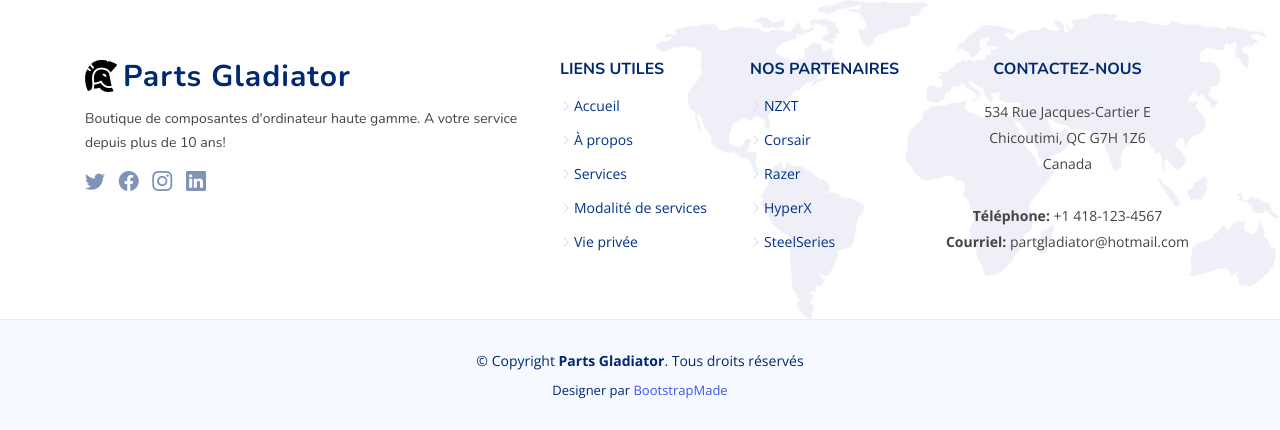
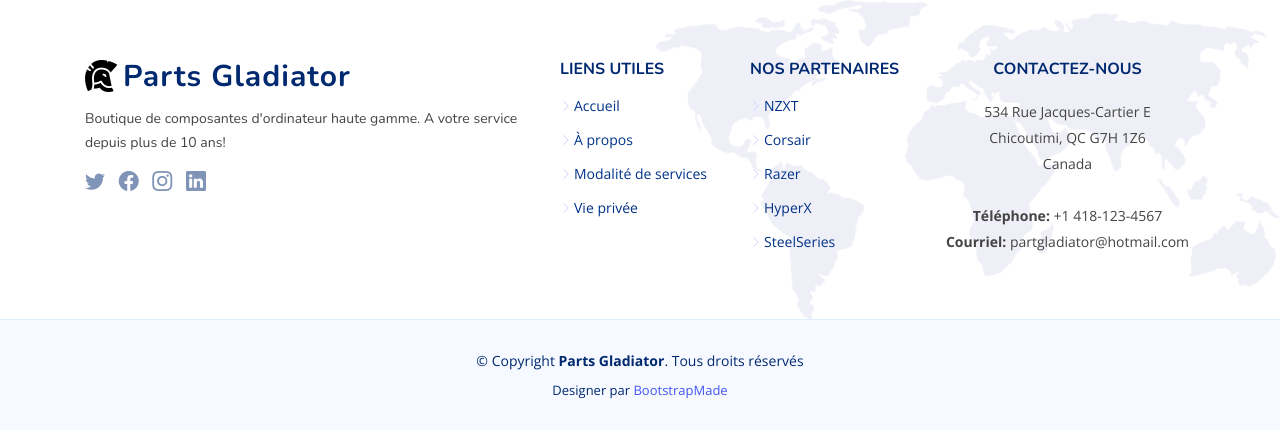
Before and after one commit to Jordan1197/Web3BoutiqueFrontOffice_Github, a Django app: page /cart in a window 1280 px wide. Shown: the part 1324-1754 px from the top of the page. Run offline with Django 3.2, Linux system fonts and the light colour scheme; some libraries are stand-ins or nearby versions.

Commit message:
Modif layout

```diff
--- a/PartsGladiatorClient/PartsGladiatorClient/Templates/layout.html
+++ b/PartsGladiatorClient/PartsGladiatorClient/Templates/layout.html
@@ -114,9 +114,8 @@
                     <div class="col-lg-2 col-6 footer-links">
                         <h4>Liens utiles</h4>
                         <ul>
-                            <li><i class="bi bi-chevron-right"></i> <a href="#">Accueil</a></li>
-                            <li><i class="bi bi-chevron-right"></i> <a href="#">À propos</a></li>
-                            <li><i class="bi bi-chevron-right"></i> <a href="#">Services</a></li>
+                            <li><i class="bi bi-chevron-right"></i> <a href="">Accueil</a></li>
+                            <li><i class="bi bi-chevron-right"></i> <a href="/about">À propos</a></li>
                             <li><i class="bi bi-chevron-right"></i> <a href="#">Modalité de services</a></li>
                             <li><i class="bi bi-chevron-right"></i> <a href="#">Vie privée</a></li>
                         </ul>
--- a/PartsGladiatorClient/PartsGladiatorClient/Views/viewproduct.py
+++ b/PartsGladiatorClient/PartsGladiatorClient/Views/viewproduct.py
@@ -107,7 +107,6 @@ def brand(request, brandId):
 
     return HttpResponse(template.render(context, request))
 
-
 def promotion(request, promoId):
     template = loader.get_template("product.html")
     Produits = PgProduct.objects.filter(
```
